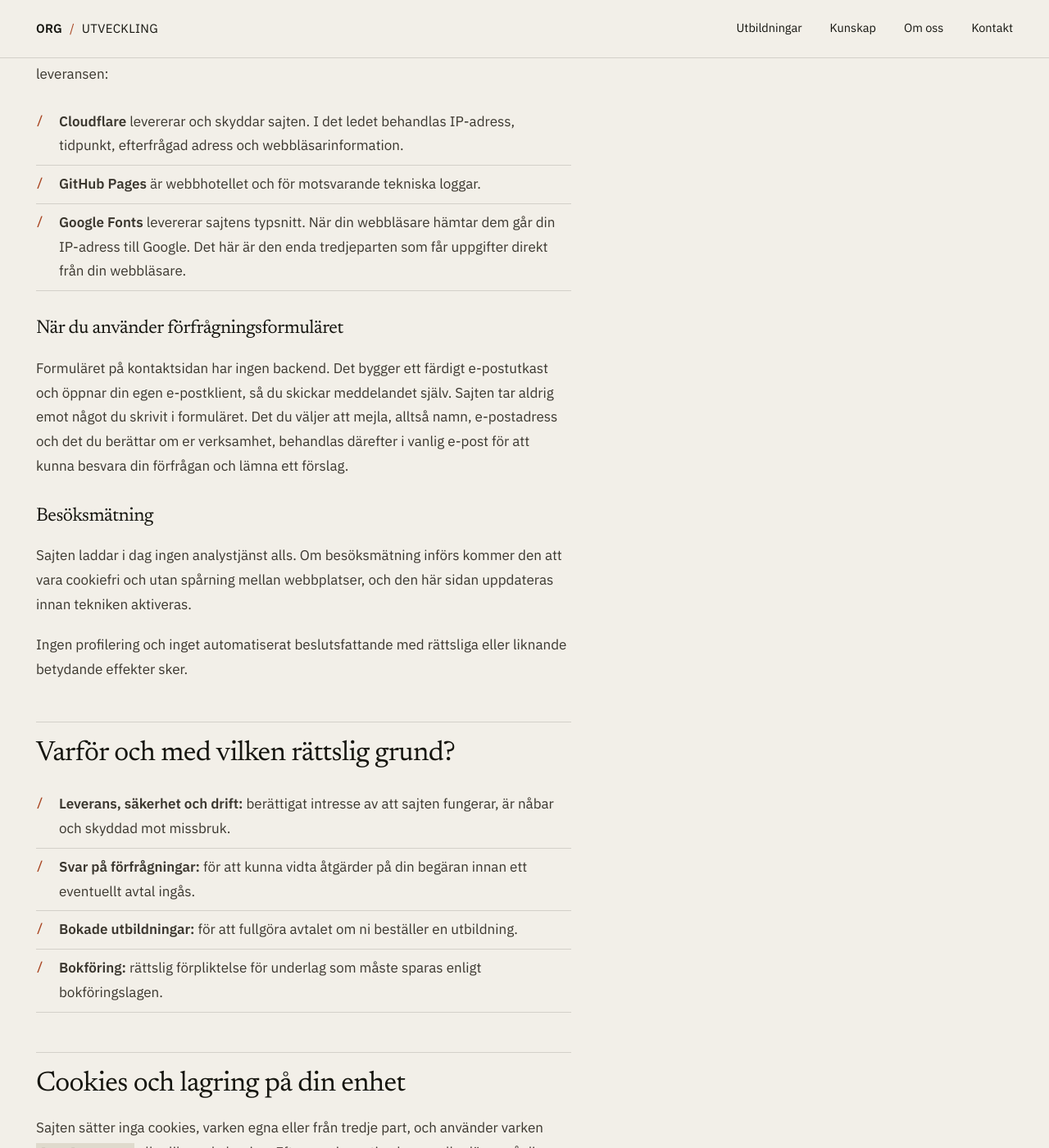
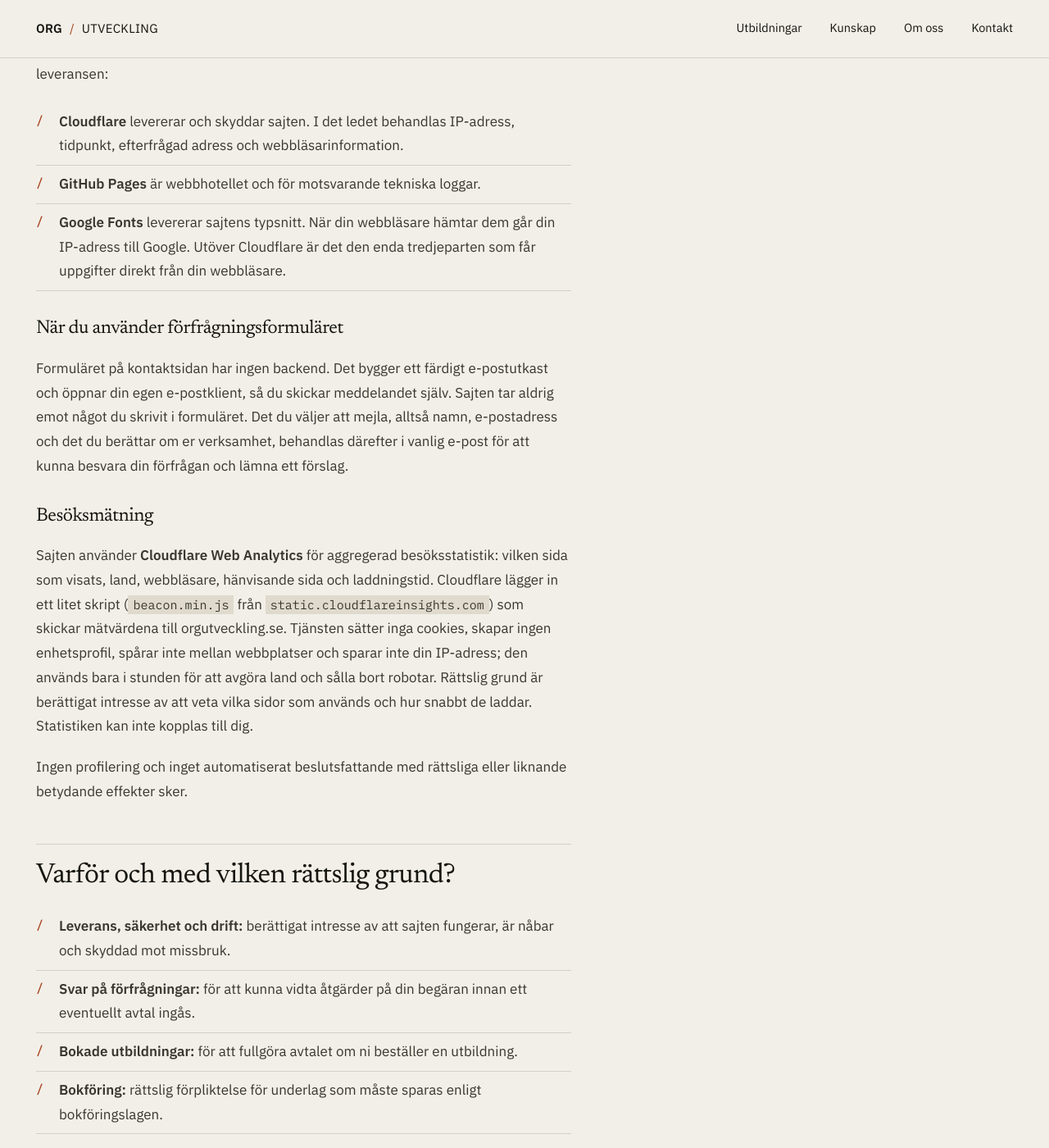
Before and after one commit to Elwyndaz/elwyndaz.github.io, a Jekyll site: the page integritetspolicy.html, which Jekyll copies as it is, in a window 1280 px wide and 1400 px high, scrolled down 931 px. Shown: the whole window at 82% size. Built offline with Jekyll 4.4.1, drawn with Linux system fonts in a browser that asks for light colours; some of the changed text lies outside the part shown.

Commit message:
feat: integritetspolicyn beskriver Cloudflare Web Analytics, aktiverad i zonen

```diff
--- a/integritetspolicy.html
+++ b/integritetspolicy.html
@@ -70,7 +70,7 @@
 <div class="wrap" style="padding-top:clamp(40px,6vw,64px);padding-bottom:clamp(64px,10vw,140px)">
 <div class="prose">
 
-  <p style="font:400 12.5px/1.8 var(--mono);color:var(--dampad)">Senast uppdaterad 27 augusti 2026 &middot; Version 1.0</p>
+  <p style="font:400 12.5px/1.8 var(--mono);color:var(--dampad)">Senast uppdaterad 27 augusti 2026 &middot; Version 1.1</p>
 
   <p>Centrum för Organisationsutveckling använder inga annonsnätverk, ingen beteendespårning och säljer inga personuppgifter. Sajten sätter inga cookies och lagrar ingenting på din enhet, vilket är anledningen till att du inte möts av någon samtyckesruta.</p>
 
@@ -84,14 +84,14 @@
   <ul>
     <li><strong>Cloudflare</strong> levererar och skyddar sajten. I det ledet behandlas IP-adress, tidpunkt, efterfrågad adress och webbläsarinformation.</li>
     <li><strong>GitHub Pages</strong> är webbhotellet och för motsvarande tekniska loggar.</li>
-    <li><strong>Google Fonts</strong> levererar sajtens typsnitt. När din webbläsare hämtar dem går din IP-adress till Google. Det här är den enda tredjeparten som får uppgifter direkt från din webbläsare.</li>
+    <li><strong>Google Fonts</strong> levererar sajtens typsnitt. När din webbläsare hämtar dem går din IP-adress till Google. Utöver Cloudflare är det den enda tredjeparten som får uppgifter direkt från din webbläsare.</li>
   </ul>
 
   <h3>När du använder förfrågningsformuläret</h3>
   <p>Formuläret på kontaktsidan har ingen backend. Det bygger ett färdigt e-postutkast och öppnar din egen e-postklient, så du skickar meddelandet själv. Sajten tar aldrig emot något du skrivit i formuläret. Det du väljer att mejla, alltså namn, e-postadress och det du berättar om er verksamhet, behandlas därefter i vanlig e-post för att kunna besvara din förfrågan och lämna ett förslag.</p>
 
   <h3>Besöksmätning</h3>
-  <p>Sajten laddar i dag ingen analystjänst alls. Om besöksmätning införs kommer den att vara cookiefri och utan spårning mellan webbplatser, och den här sidan uppdateras innan tekniken aktiveras.</p>
+  <p>Sajten använder <strong>Cloudflare Web Analytics</strong> för aggregerad besöksstatistik: vilken sida som visats, land, webbläsare, hänvisande sida och laddningstid. Cloudflare lägger in ett litet skript (<code>beacon.min.js</code> från <code>static.cloudflareinsights.com</code>) som skickar mätvärdena till orgutveckling.se. Tjänsten sätter inga cookies, skapar ingen enhetsprofil, spårar inte mellan webbplatser och sparar inte din IP-adress; den används bara i stunden för att avgöra land och sålla bort robotar. Rättslig grund är berättigat intresse av att veta vilka sidor som används och hur snabbt de laddar. Statistiken kan inte kopplas till dig.</p>
 
   <p>Ingen profilering och inget automatiserat beslutsfattande med rättsliga eller liknande betydande effekter sker.</p>
 
```
Also changed, not shown: HANDOFF.md (+12 -0 lines).
